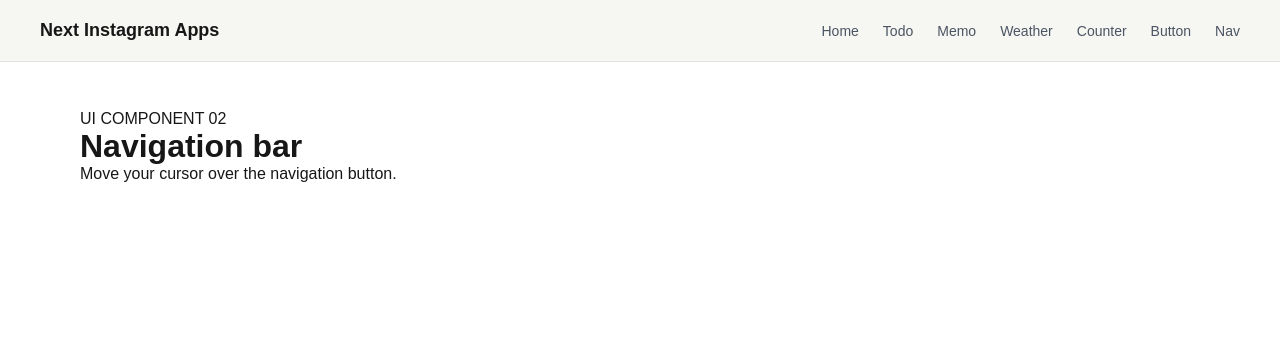
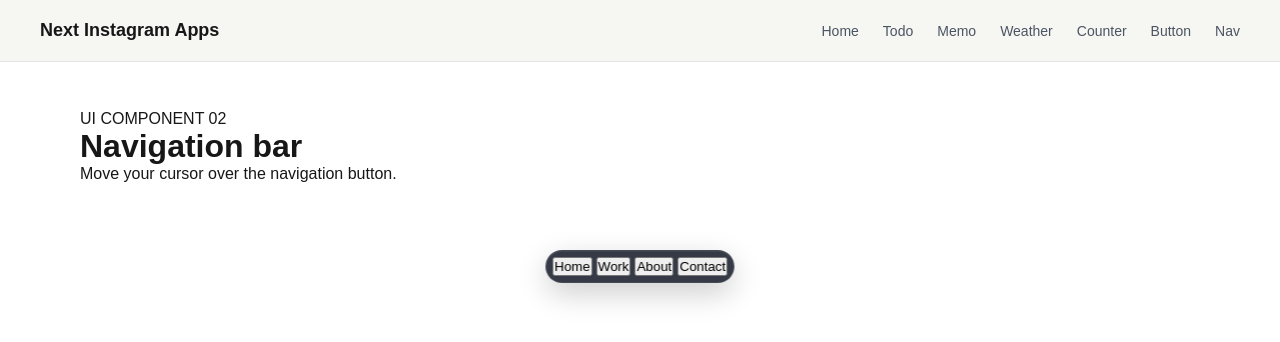
Before and after one commit to usamiyouhei/project-instagram, a Next.js app: page /navigation in a window 1280 px wide. Shown: the top 342 px of the page. Built offline with nearby package versions, Linux system fonts and the light colour scheme.

Commit message:
update nav

```diff
--- a/src/app/navigation/page.tsx
+++ b/src/app/navigation/page.tsx
@@ -1,5 +1,6 @@
 import React from "react";
 import styles from "./page.module.scss";
+import FloatingNavbar from "@/components/ui/navigation/FloatingNavbar";
 
 export default function page() {
   return (
@@ -12,6 +13,7 @@ export default function page() {
         <p className={styles.discription}>
           Move your cursor over the navigation button.
         </p>
+        <FloatingNavbar />
       </div>
     </main>
   );
--- /dev/null
+++ b/src/components/ui/navigation/FloatingNavbar.module.scss
@@ -0,0 +1,23 @@
+.navbar {
+  position: fixed;
+  top: 250px;
+  left: 50%;
+  z-index: 100;
+
+  display: flex;
+  align-items: center;
+  gap: 4px;
+
+  padding: 6px;
+
+  background: rgba(18, 24, 38, 0.85);
+  border: 1px solid rgba(255, 255, 255, 0.08);
+  border-radius: 999px;
+
+  backdrop-filter: blur(16px);
+  transform: translateX(-50%);
+
+  box-shadow:
+    0 10px 30px rgba(0, 0, 0, 0.2),
+    inset 0 1px 0 rgba(255, 255, 255, 0.05);
+}
--- /dev/null
+++ b/src/components/ui/navigation/FloatingNavbar.tsx
@@ -0,0 +1,22 @@
+"use client";
+import React, { useState } from "react";
+import styles from "./FloatingNavbar.module.scss";
+
+const navItems = ["Home", "Work", "About", "Contact"];
+
+export default function FloatingNavbar() {
+  const [activeItem, setActiveItem] = useState("Home");
+  return (
+    <nav className={styles.navbar}>
+      {navItems.map((item) => (
+        <button
+          key={item}
+          type="button"
+          className={`${styles.navItem} ${activeItem === item ? styles.active : ""}`}
+        >
+          {item}
+        </button>
+      ))}
+    </nav>
+  );
+}
```
